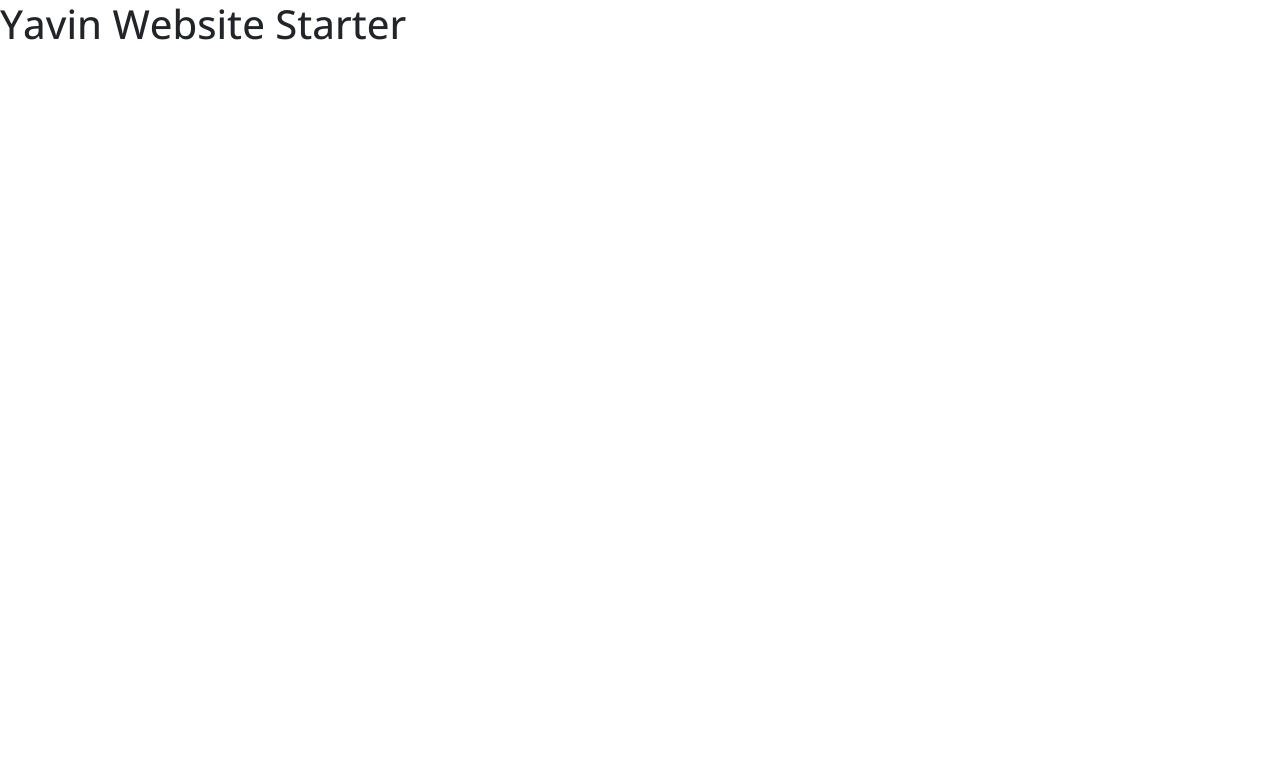
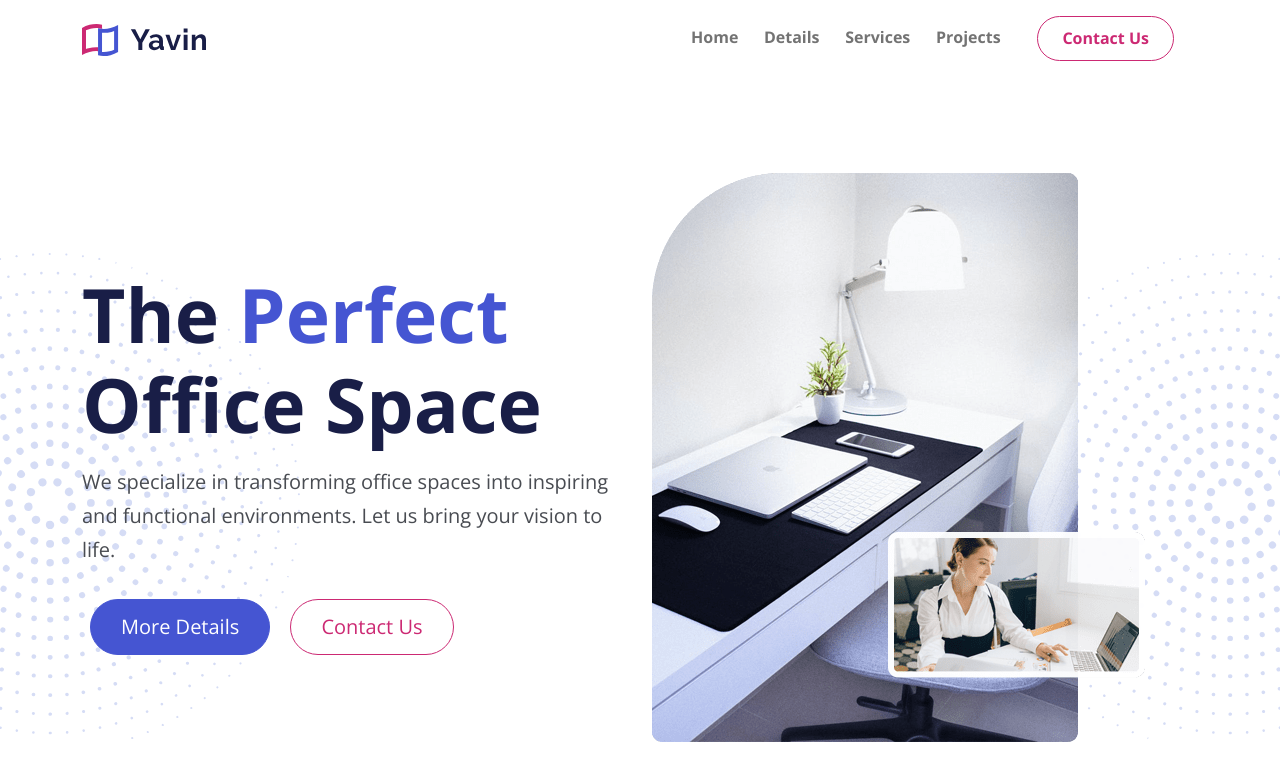
Before and after one commit to AzukiCoconut/yavin-website, a website: page index.html in a window 1280 px wide. Drawn offline with nearby package versions, Linux system fonts and the light colour scheme; files that its build step writes are made by us from their sources.

Commit message:
Navigation & Header

```diff
--- a/index.html
+++ b/index.html
@@ -14,7 +14,64 @@
     <title>Yavin Office Design</title>
   </head>
   <body>
-    <h1>Yavin Website Starter</h1>
+    <nav class="navbar navbar-expand-lg sticky-top navbar-light">
+      <div class="container">
+        <a href="#" class="navbar-brand">
+          <img src="images/logo.svg" width="124" alt="" />
+        </a>
+        <button class="navbar-toggler" type="button" data-bs-toggle="collapse" data-bs-target="#navbarNavDropdown" aria-controls="navbarNavDropdown" aria-expanded="false" aria-label="Toggle navigation">
+          <span class="navbar-toggler-icon"></span>
+        </button>
+        <div class="collapse navbar-collapse" id="navbarNavDropdown">
+          <ul class="navbar-nav ms-auto">
+            <li class="nav-item">
+              <a href="#" class="nav-link" aria-current="page">Home</a>
+            </li>
+            <li class="nav-item">
+              <a href="#details" class="nav-link">Details</a>
+            </li>
+            <li class="nav-item">
+              <a href="#services" class="nav-link">Services</a>
+            </li>
+            <li class="nav-item">
+              <a href="#projects" class="nav-link">Projects</a>
+            </li>
+            <li class="nav-item">
+              <a href="#contact" class="nav-link btn btn-outline-secondary px-4 mx-4">
+                Contact Us
+              </a>
+            </li>
+          </ul>
+        </div>
+      </div>
+    </nav>
+
+    <!-- Header -->
+    <header class="header position-relative mt-6 overflow-hidden">
+      <img src="images/decoration-star.svg" alt="" class="decoration-left position-absolute">
+      <img src="images/decoration-star.svg" alt="" class="decoration-right position-absolute">
+      <div class="container position-relative z-3">
+        <div class="row">
+          <div class="col-lg-6">
+            <div class="mt-6">
+              <h1 class="xl-text">
+                The <span class="text-primary">Perfect</span> Office Space
+              </h1>
+              <p class="lead mb-4">
+                We specialize in transforming office spaces into inspiring and functional environments. Let us bring your vision to life.
+              </p>
+              <a href="#introduction" class="btn btn-primary btn-lg m-2">More Details</a>
+              <a href="#contact" class="btn btn-outline-secondary btn-lg m-2">Contact Us</a>
+            </div>
+          </div>
+          <div class="col-lg-6">
+            <div class="image-container">
+              <img src="images/header.png" alt="" class="img-fluid">
+            </div>
+          </div>
+        </div>
+      </div>
+    </header>
 
 	<script src="js/bootstrap.bundle.min.js"></script>
 	<script src="js/script.js"></script>
--- a/js/script.js
+++ b/js/script.js
@@ -0,0 +1,14 @@
+function userScroll() {
+    const navbar = document.querySelector('.navbar');
+
+    window.addEventListener('scroll', () => {
+        if (window.scrollY > 50) {
+            navbar.classList.add('navbar-sticky');
+        } else {
+            navbar.classList.remove('navbar-sticky');
+        }
+    });
+}
+
+// Event Listeners
+document.addEventListener('DOMContentLoaded', userScroll);
--- a/scss/bootstrap.scss
+++ b/scss/bootstrap.scss
@@ -1,4 +1,59 @@
 // Font
 $font-family-sans-serif: 'Open Sans', sans-serif;
 
+// Colors
+$primary: #4555d2;
+$secondary: #cc2973;
+$dark: #191e47;
+$light: #f9fafe;
+$body-color: #494c52;
+$headings-color: $dark;
+
+// Navbar
+$navbar-nav-link-padding-x: 0.8rem;
+$navbar-padding-y: 1rem;
+$nav-link-font-weight: 700;
+
+// Spacing
+$spacer: 1rem !default;
+$spacers: (
+  0: 0,
+  1: $spacer * 0.25,
+  2: $spacer * 0.5,
+  3: $spacer,
+  4: $spacer * 1.5,
+  5: $spacer * 3,
+  6: $spacer * 6,
+  7: $spacer * 8,
+  8: $spacer * 12,
+) !default;
+
+$headings-margin-bottom: $spacer * 1 !default;
+$line-height-base: 1.7;
+$headings-font-weight: bold;
+
+// Buttons
+$button-radius: 50px;
+$button-padding-x: 30px;
+$button-padding-y: 10px;
+
+$btn-border-radius: $button-radius;
+$btn-border-radius-sm: $button-radius;
+$btn-border-radius-lg: $button-radius;
+$btn-padding-y: $button-padding-y;
+$btn-padding-y-lg: $button-padding-y;
+$btn-padding-y-sm: $button-padding-y;
+$btn-padding-x: $button-padding-x;
+$btn-padding-x-lg: $button-padding-x;
+$btn-padding-x-sm: $button-padding-x;
+$navbar-toggler-border-radius: 5px;
+
+// Inputs
+$input-radius: 30px;
+$input-btn-padding-y: 0.7rem;
+$input-btn-padding-x: 1rem;
+$input-border-radius: $input-radius;
+$input-border-radius-sm: $input-radius;
+$input-border-radius-lg: $input-radius;
+
 @import '../node_modules/bootstrap/scss/bootstrap';
--- a/scss/styles.scss
+++ b/scss/styles.scss
@@ -0,0 +1,66 @@
+.xl-text {
+    font-size: 75px;
+}
+
+.btn-outline-secondary {
+    color: var(--bs-secondary);
+
+    &:hover {
+        color: #fff;
+    }
+}
+
+.header .decoration-left {
+    top: 80px;
+    left: -200px;
+    width: 500px;
+    opacity: 0.7;
+}
+
+.header .decoration-right {
+    top: 80px;
+    right: -200px;
+    width: 500px;
+    opacity: 0.7;
+}
+
+.navbar {
+    transition: all 0.5s ease-in-out;
+}
+
+.navbar-sticky {
+    background: #fff;
+    opacity: 0.9;
+    box-shadow: 0 0 10px rgba(0,0,0,0.5);
+}
+
+@media (max-width: 992px) {
+    .xl-text {
+        font-size: 50px;
+    }
+
+    .navbar {
+        .btn-outline-secondary {
+            margin-top: 20px;
+        }
+    }
+
+    .header {
+        margin-top: 0px !important;
+        text-align: center;
+    }
+
+    .header .decoration-left {
+        left: -100px;
+        width: 250px;
+    }
+
+    .header .decoration-right {
+        right: -100px;
+        width: 250px;
+    }
+
+    .header .image-container {
+        margin-top: 30px;
+    }
+}
```
